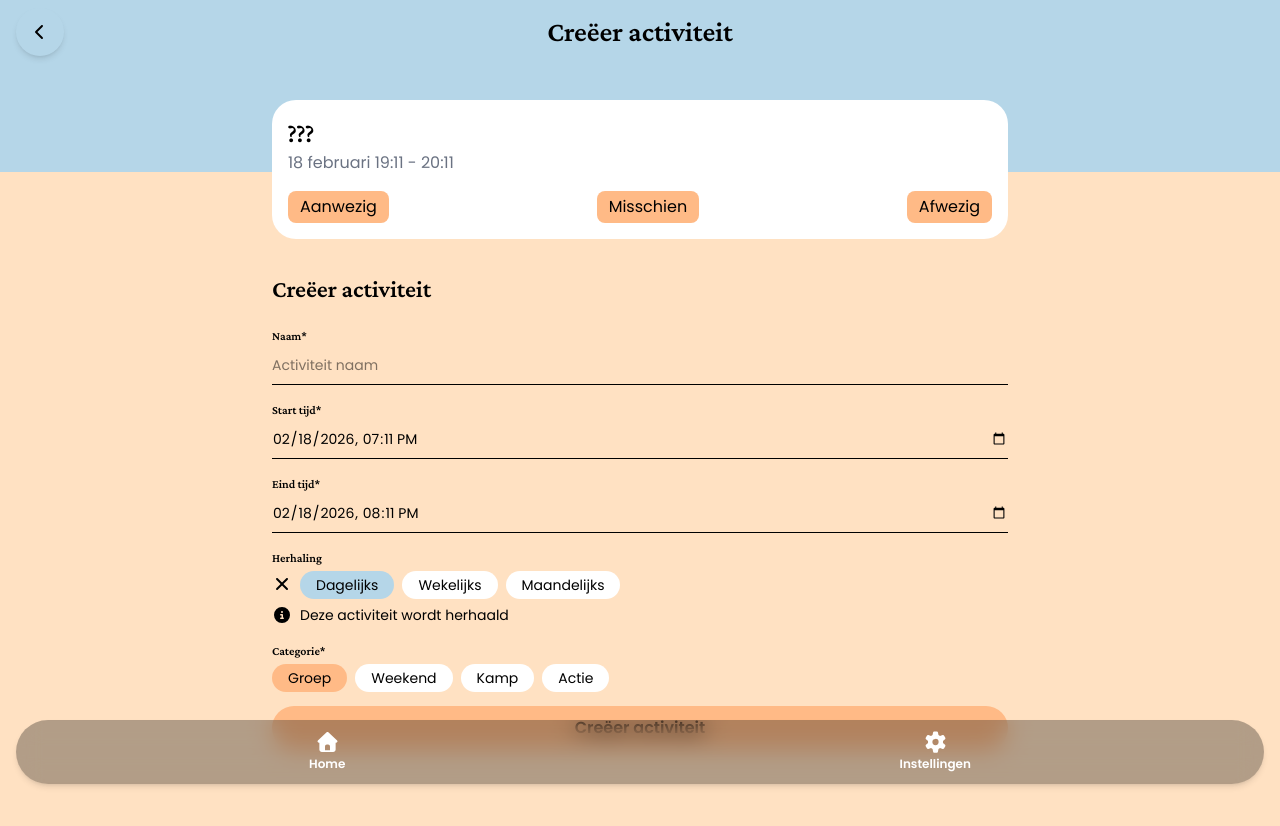
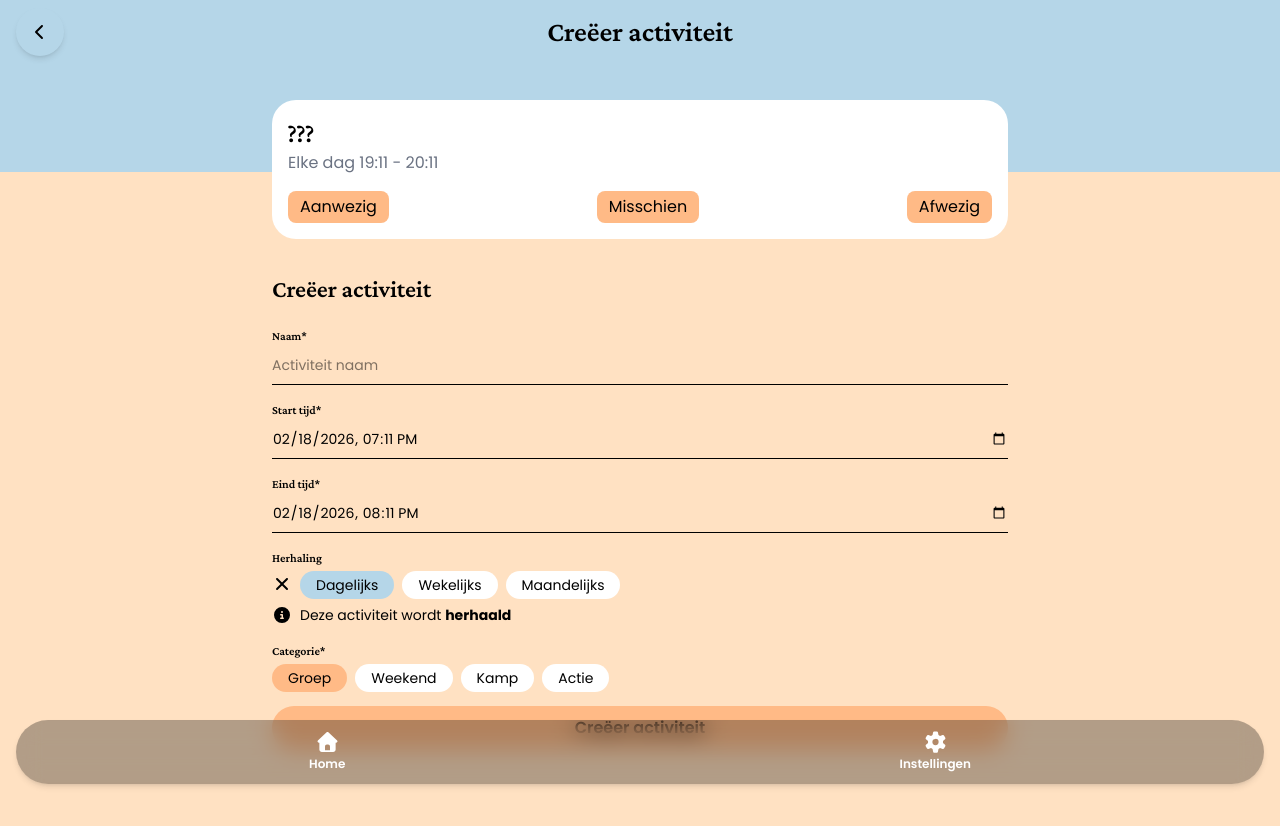
Before and after one commit to j-vseg/piwo, a Next.js app: page /activity/create in a window 1280 px wide. Both pictures are taken after a click on the button "Dagelijks". Shown: the top 826 px of the page. Built offline with nearby package versions, Linux system fonts and the light colour scheme; no server answers; the database is empty.

Commit message:
chore: fix bug

```diff
--- a/src/domians/activity/components/ActivityList.tsx
+++ b/src/domians/activity/components/ActivityList.tsx
@@ -44,7 +44,7 @@ export function ActivityList({ selected, setSelected }: { selected: Event | null
               <h3 className="font-semibold">{event.name}</h3>
               <p className="text-sm text-gray-500">
                 {event.recurrence &&
-                  `${event.recurrence === Recurrence.Daily ? "Elke dag" : "Elke"} ${format(event.startDate.toDate(), `${event.recurrence === Recurrence.Weekly ? "EEEE" : "do"} HH:mm`, { locale: nl })} - ${format(event.endDate.toDate(), isSameDay(event.endDate.toDate(), event.startDate.toDate()) ? "HH:mm" : "EEEE HH:mm", { locale: nl })}`}
+                  `${event.recurrence === Recurrence.Daily ? "Elke dag" : "Elke"} ${format(event.startDate.toDate(), `${event.recurrence === Recurrence.Weekly ? "EEEE" : event.recurrence === Recurrence.Monthly ? "do" : ""} HH:mm`, { locale: nl })} - ${format(event.endDate.toDate(), isSameDay(event.endDate.toDate(), event.startDate.toDate()) ? "HH:mm" : "EEEE HH:mm", { locale: nl })}`}
                 {!event.recurrence &&
                   `${format(event.startDate.toDate(), "d LLLL HH:mm", { locale: nl })} - ${format(event.endDate.toDate(), isSameDay(event.endDate.toDate(), event.startDate.toDate()) ? "HH:mm" : "d LLLL HH:mm", { locale: nl })}`}
               </p>
--- a/src/domians/activity/create.tsx
+++ b/src/domians/activity/create.tsx
@@ -85,9 +85,10 @@ export function CreateActivityPage() {
         <div className="bg-white p-4 rounded-3xl flex flex-col gap-4">
           <div>
             <h2>{name || "???"}</h2>
-            <p className="text-sm text-gray-500" suppressHydrationWarning>
-              {startTime &&
-                endTime &&
+            <p className="text-sm text-gray-500">
+              {recurrence &&
+                `${recurrence === Recurrence.Daily ? "Elke dag" : "Elke"} ${format(startTime, `${recurrence === Recurrence.Weekly ? "EEEE" : recurrence === Recurrence.Monthly ? "do" : ""} HH:mm`, { locale: nl })} - ${format(endTime, isSameDay(endTime, startTime) ? "HH:mm" : "EEEE HH:mm", { locale: nl })}`}
+              {!recurrence &&
                 `${format(startTime, "d LLLL HH:mm", { locale: nl })} - ${format(endTime, isSameDay(endTime, startTime) ? "HH:mm" : "d LLLL HH:mm", { locale: nl })}`}
             </p>
           </div>
@@ -238,9 +239,15 @@ export function CreateActivityPage() {
                     variant="recurrence"
                   />
                   <ErrorIndicator type="small">
-                    {recurrence
-                      ? "Deze activiteit wordt herhaald"
-                      : "Deze activiteit wordt niet herhaald"}
+                    {recurrence ? (
+                      <span>
+                        Deze activiteit wordt <b>herhaald</b>
+                      </span>
+                    ) : (
+                      <span>
+                        Deze activiteit wordt <b>niet herhaald</b>
+                      </span>
+                    )}
                   </ErrorIndicator>
                 </div>
               )}
```
